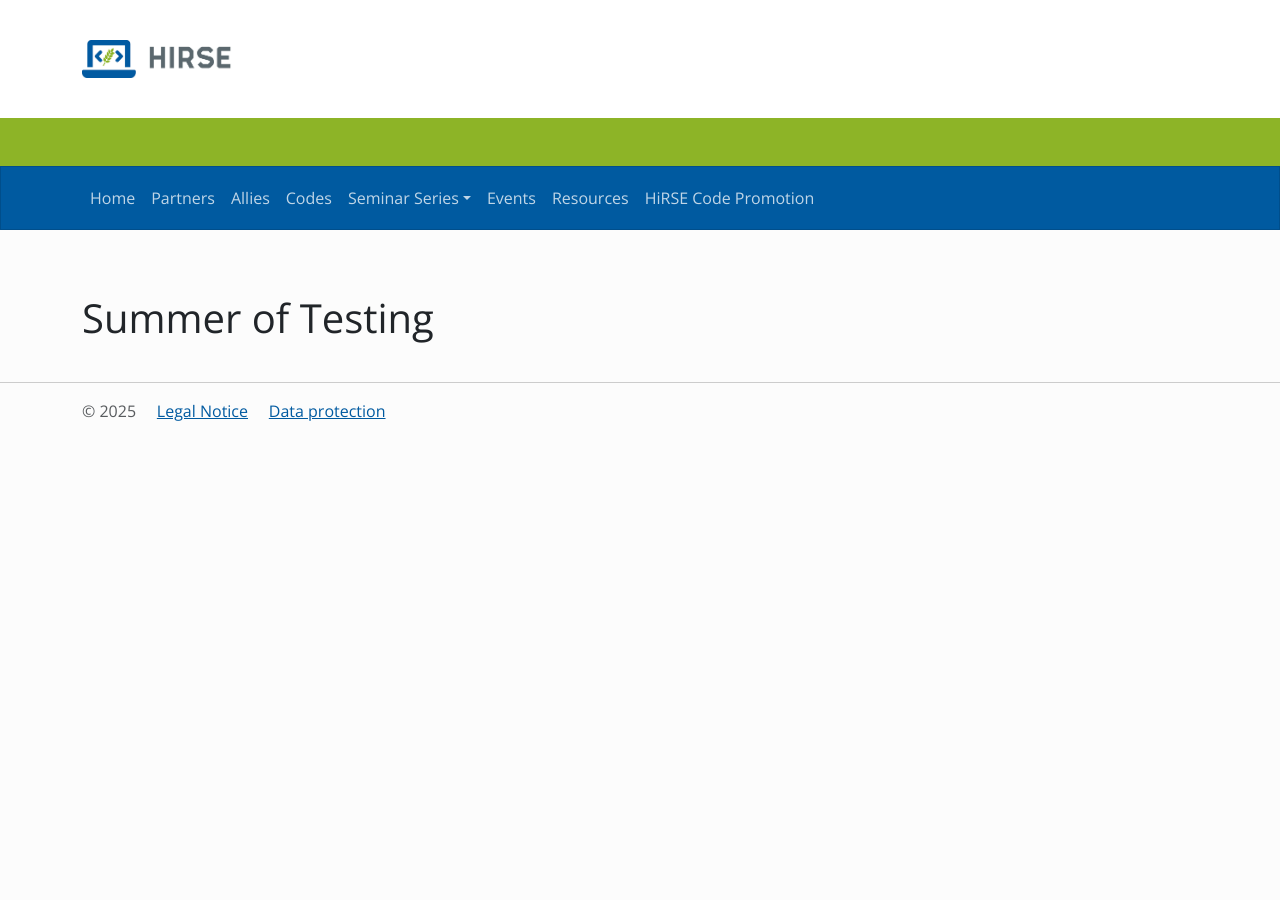
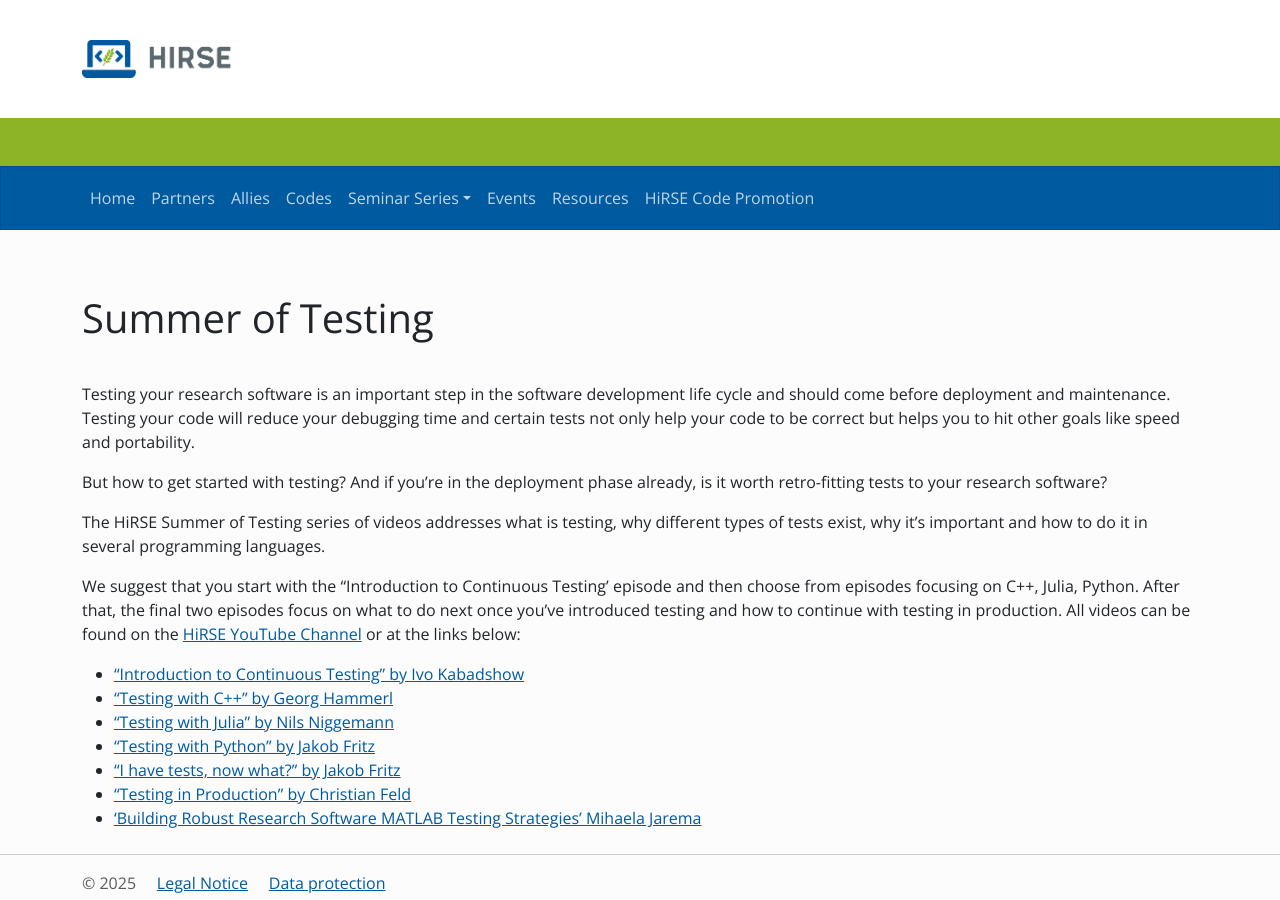
Before and after one commit to Helmholtz-HiRSE/helmholtz-hirse.github.io, a Jekyll site: the page built from _summer_of_testing/index.md, in a window 1280 px wide. Built offline with Jekyll 4.4.1, drawn with Linux system fonts in a browser that asks for light colours; nearby versions of some CDN libraries.

Commit message:
Update index.md

```diff
--- a/_summer_of_testing/index.md
+++ b/_summer_of_testing/index.md
@@ -5,4 +5,20 @@ permalink: /series/summer_of_testing/
 ---
 
 
-# Summer of Testing
+# HiRSE Summer of Testing
+
+Testing your research software is an important step in the software development life cycle and should come before deployment and maintenance. Testing your code will reduce your debugging time and certain tests not only help your code to be correct but helps you to hit other goals like speed and portability.
+
+But how to get started with testing? And if you’re in the deployment phase already, is it worth retro-fitting tests to your research software?
+
+The HiRSE Summer of Testing series of videos addresses what is testing, why different types of tests exist, why it’s important and how to do it in several programming languages.
+
+We suggest that you start with the “Introduction to Continuous Testing’ episode and then choose from episodes focusing on C++, Julia, Python. After that, the final two episodes focus on what to do next once you’ve introduced testing and how to continue with testing in production. All videos can be found on the [HiRSE YouTube Channel](https://www.youtube.com/@Helmholtz_Platform_for_RSE) or at the links below:
+
+* ["Introduction to Continuous Testing" by Ivo Kabadshow](https://www.youtube.com/watch?v=OnSxFMK2Z0s&list=PLzCxBiTw83uil4uoIhi3wlR3qiiulmKJ0&index=1)
+* ["Testing with C++" by Georg Hammerl](https://www.youtube.com/watch?v=H9lWRVma2EE&list=PLzCxBiTw83uil4uoIhi3wlR3qiiulmKJ0&index=2)
+* ["Testing with Julia" by Nils Niggemann](https://www.youtube.com/watch?v=gSMKNbZOpZU&list=PLzCxBiTw83uil4uoIhi3wlR3qiiulmKJ0&index=3)
+* ["Testing with Python" by Jakob Fritz](https://www.youtube.com/watch?v=nxfJn94c1us&list=PLzCxBiTw83uil4uoIhi3wlR3qiiulmKJ0&index=4)
+* ["I have tests, now what?" by Jakob Fritz](https://www.youtube.com/watch?v=HTnY46KuoN4&list=PLzCxBiTw83uil4uoIhi3wlR3qiiulmKJ0&index=5)
+* ["Testing in Production" by Christian Feld](https://www.youtube.com/watch?v=DoTe1lcIAME&list=PLzCxBiTw83uil4uoIhi3wlR3qiiulmKJ0&index=6)
+* ['Building Robust Research Software MATLAB Testing Strategies' Mihaela Jarema](https://www.youtube.com/watch?v=Td3MILjl30Q&list=PLzCxBiTw83uil4uoIhi3wlR3qiiulmKJ0&index=7)
```
